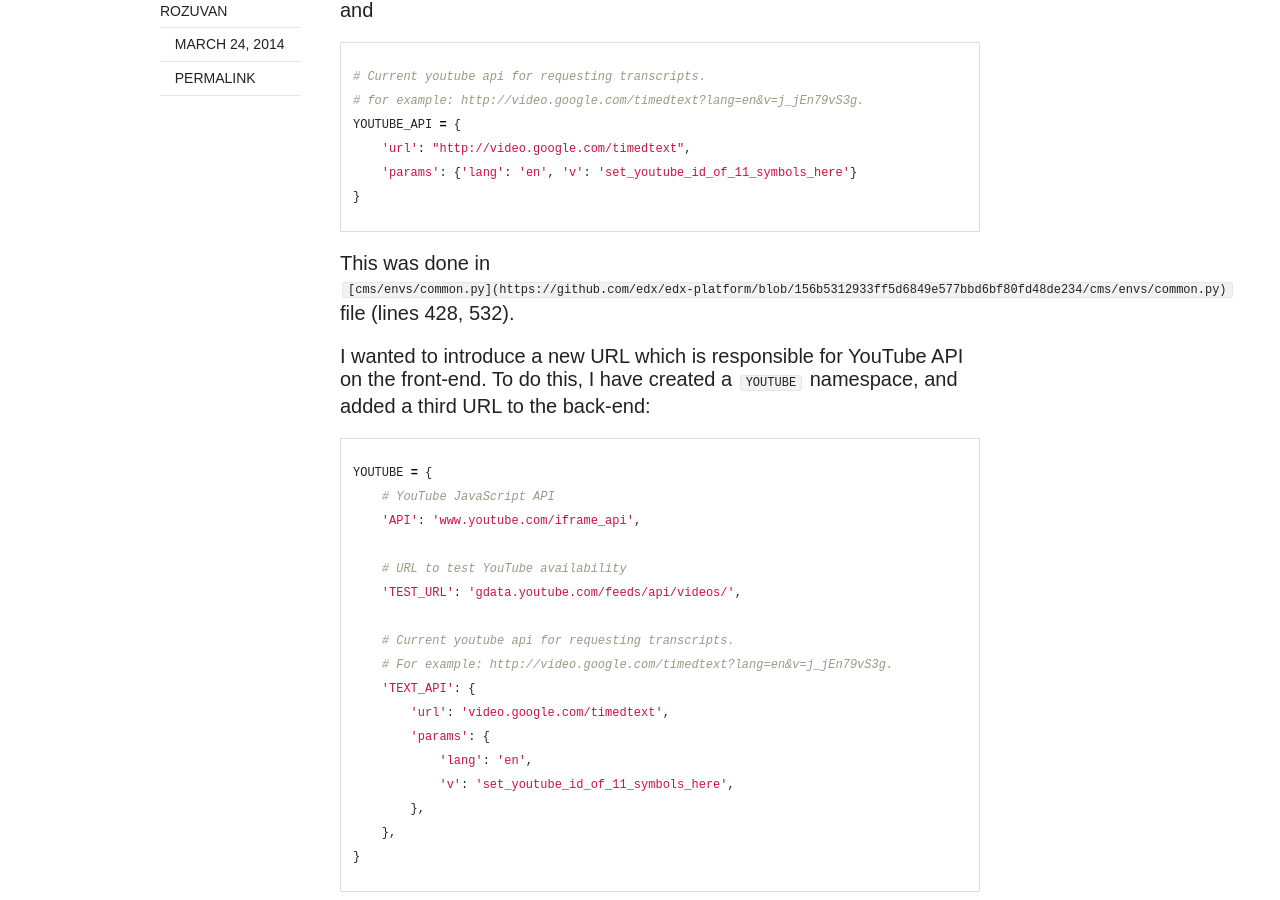
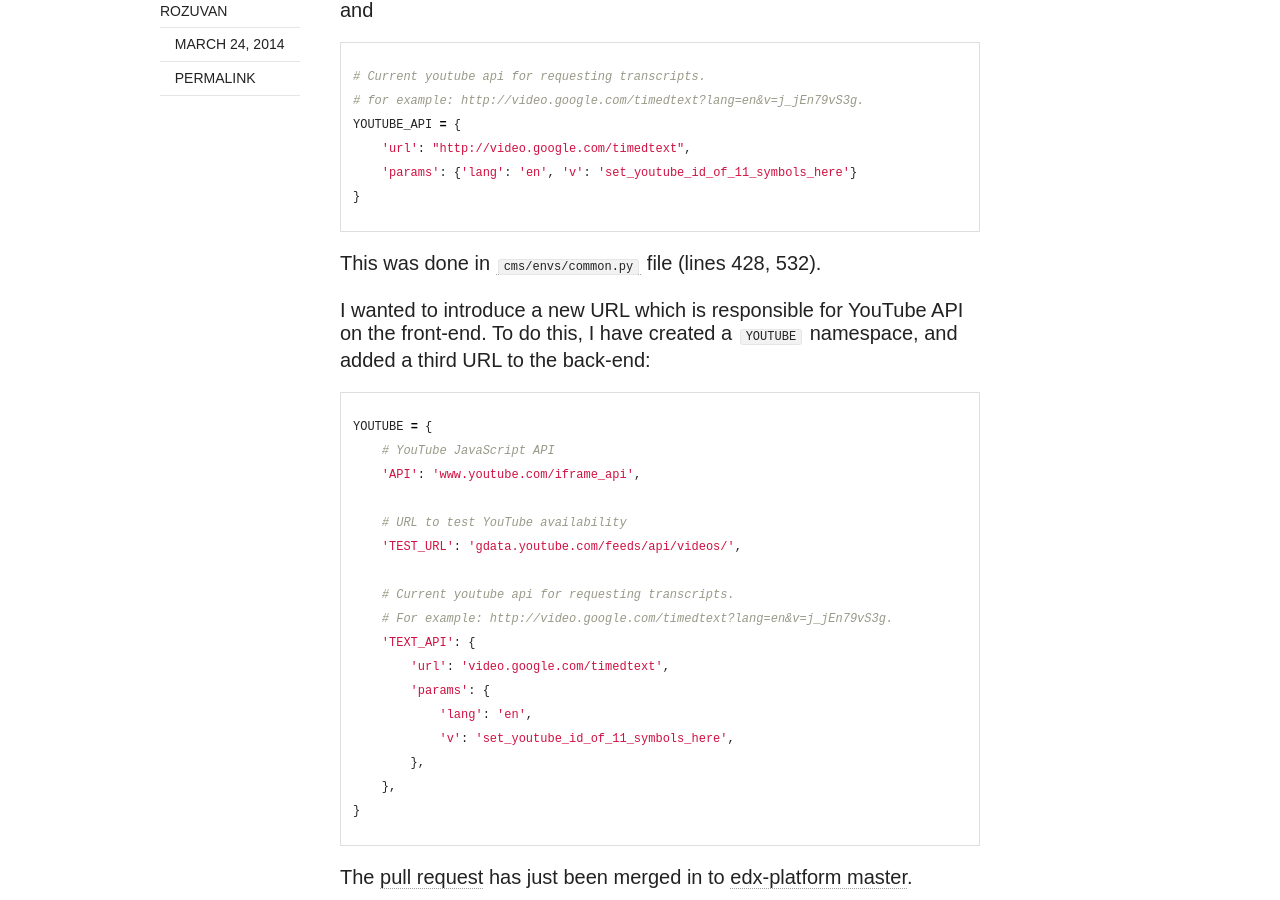
Before and after one commit to valera-rozuvan/nintoku, a Jekyll site: the page built from site/_posts/2014-03-24-namespacing-all-youtube-urls-on-edx-backend.markdown, in a window 1280 px wide and 900 px high, scrolled down 817 px. Built offline with Jekyll 4.4.1, drawn with Linux system fonts in a browser that asks for light colours; nearby versions of some CDN libraries.

Commit message:
Updating blog.

```diff
--- a/site/_posts/2014-03-24-namespacing-all-youtube-urls-on-edx-backend.markdown
+++ b/site/_posts/2014-03-24-namespacing-all-youtube-urls-on-edx-backend.markdown
@@ -23,7 +23,7 @@ YOUTUBE_API = {
 }
 {% endhighlight %}
 
-This was done in `[cms/envs/common.py](https://github.com/edx/edx-platform/blob/156b5312933ff5d6849e577bbd6bf80fd48de234/cms/envs/common.py)` file (lines 428, 532).
+This was done in [`cms/envs/common.py`](https://github.com/edx/edx-platform/blob/156b5312933ff5d6849e577bbd6bf80fd48de234/cms/envs/common.py) file (lines 428, 532).
 
 I wanted to introduce a new URL which is responsible for YouTube API on
 the front-end. To do this, I have created a `YOUTUBE` namespace, and
```
